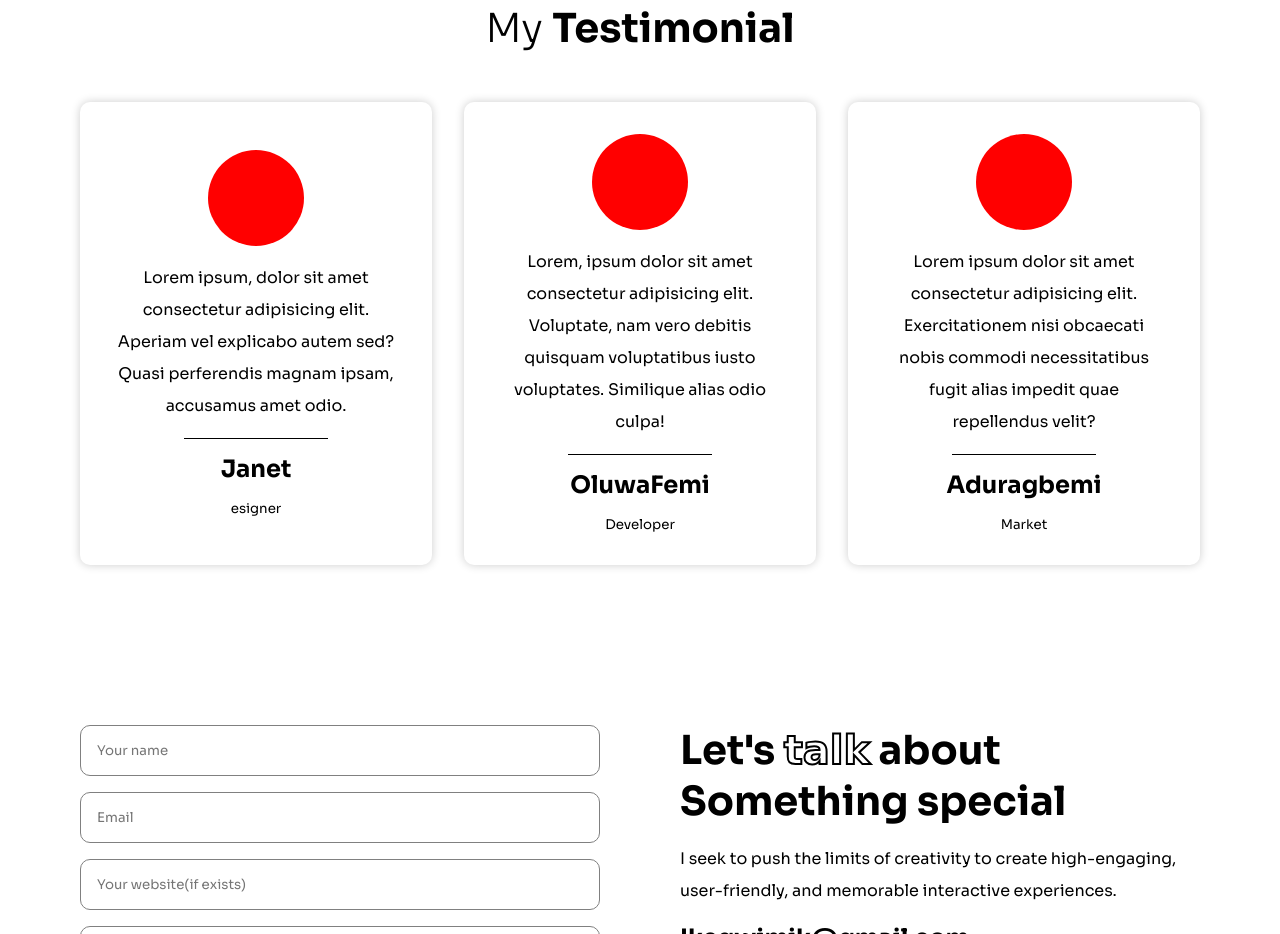
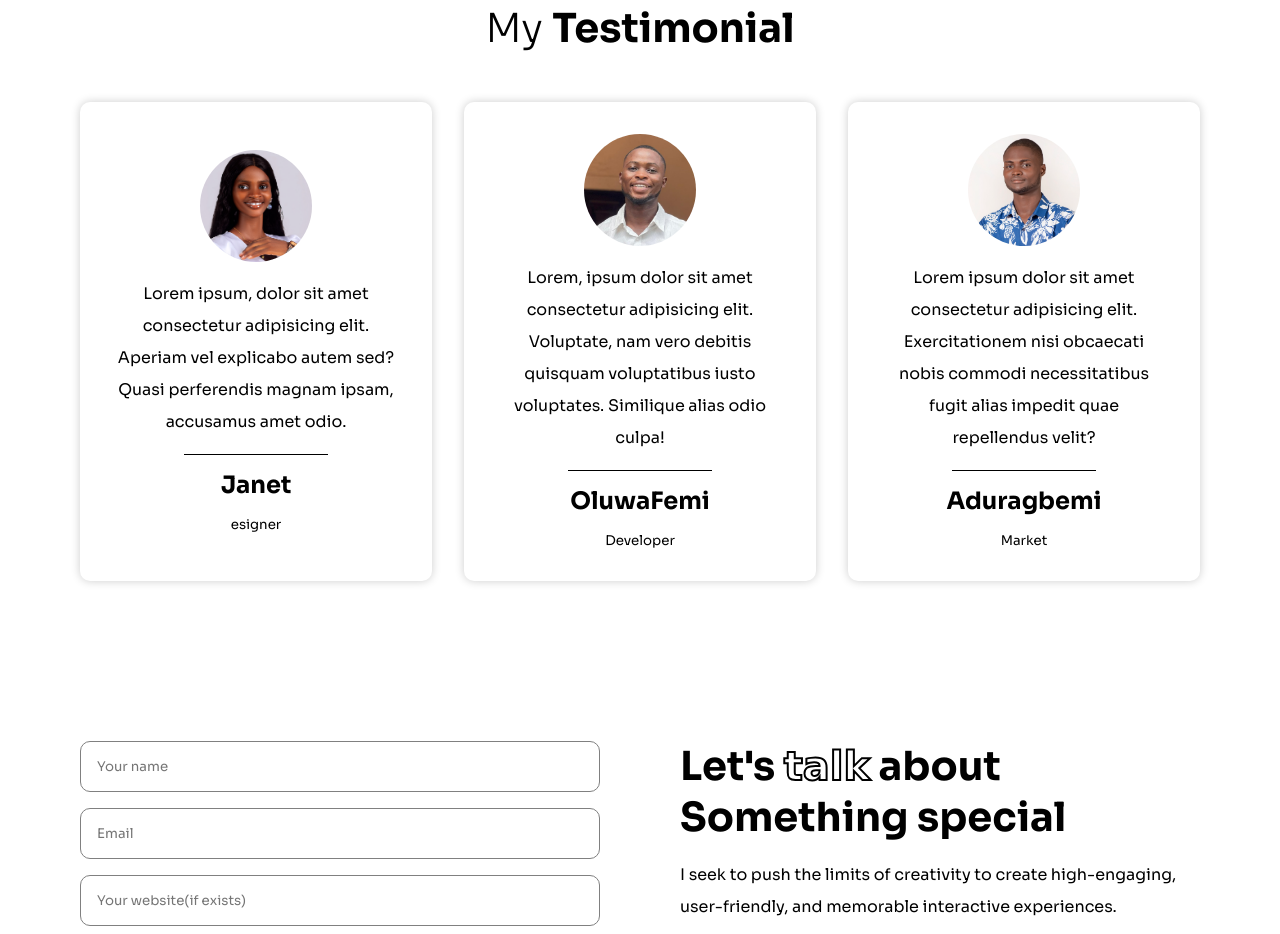
Before and after one commit to iyke-e/Single-page-peronal-website, a plain HTML site: page index.html in a window 1280 px wide. Shown: the part 3074-4008 px from the top of the page. Drawn offline with Linux system fonts and the light colour scheme.

Commit message:
included testimonial images

```diff
--- a/style.css
+++ b/style.css
@@ -372,18 +372,26 @@ footer {
         top: -1rem;
       }
     }
-
-    small {
-    }
   }
 
   .img {
     display: inline-block;
-    width: 6rem;
-    background-color: red;
+    width: 7rem;
     aspect-ratio: 1/1;
     border-radius: 50%;
     margin-inline: auto;
+    background-size: cover;
+    background-position: center;
+  }
+
+  .image1 {
+    background-image: url(assets/janet.JPG);
+  }
+  .image2 {
+    background-image: url(assets/femi.jpg);
+  }
+  .image3 {
+    background-image: url(assets/adura.jpg);
   }
 }
 
```
Also changed, not shown: assets/adura.jpg (added), assets/femi.jpg (added), assets/janet.JPG (added).
